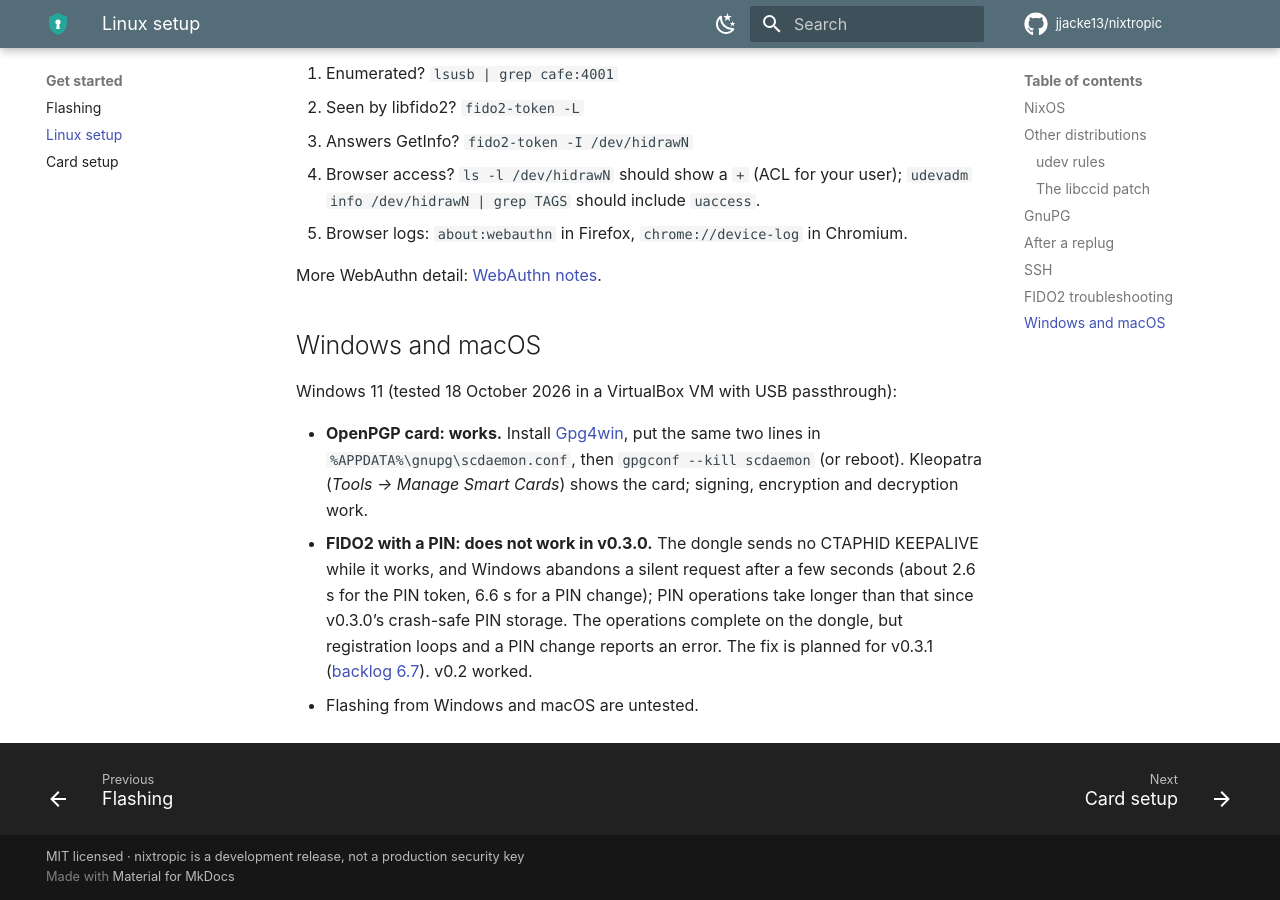
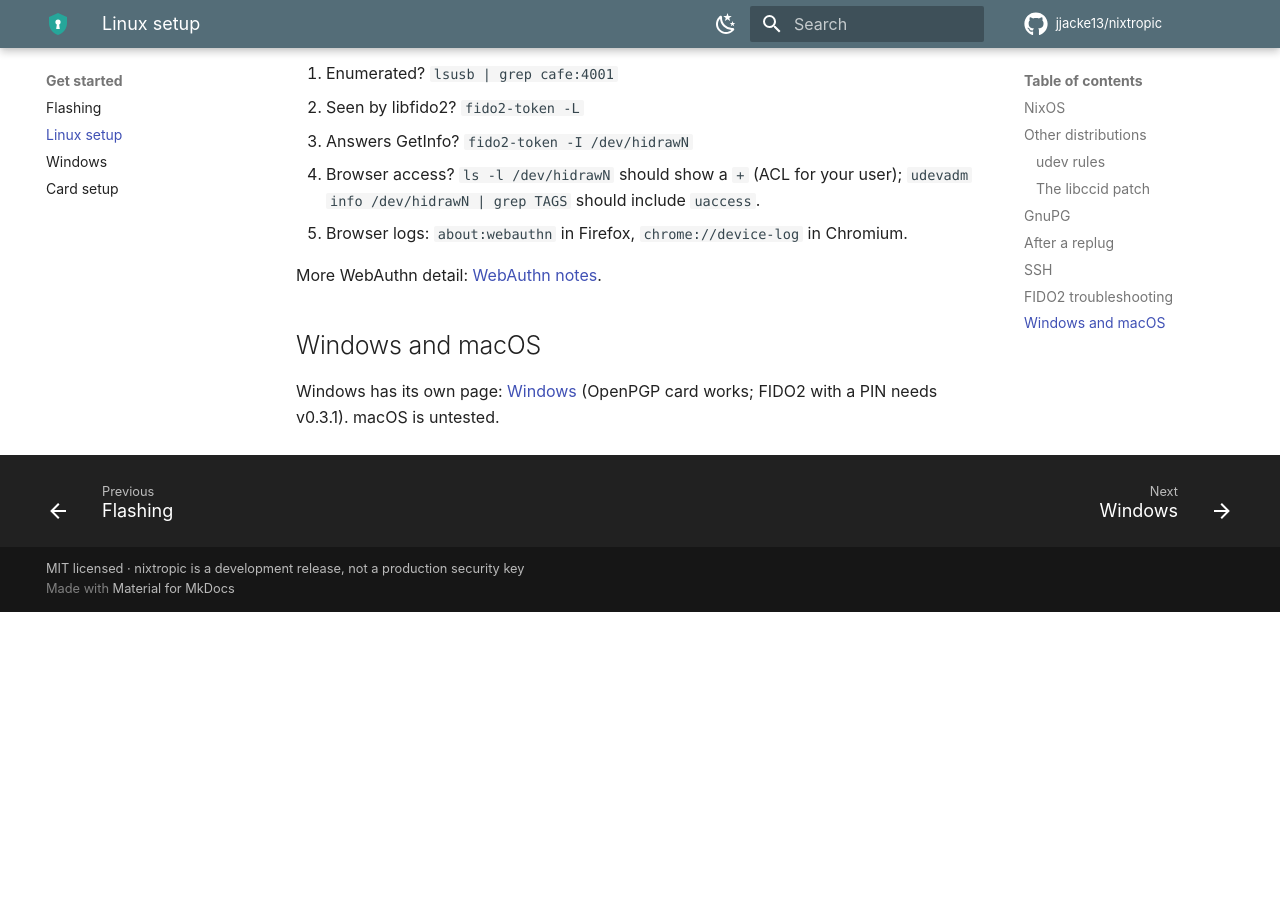
Before and after one commit to jjacke13/nixtropic, an MkDocs documentation site: the page built from docs/linux-setup.md, in a window 1280 px wide and 900 px high, scrolled down 3410 px. Built offline with MkDocs 1.6.1 and Material for MkDocs 9.7.7, drawn with Linux system fonts in a browser that asks for light colours; comment, search, counter and statistics services are not loaded; after the commit the page ends 4022 px from its top, so only the background shows below that.

Commit message:
docs: dedicated Windows page
Brings back the Windows section v0.2's README had, as its own page: what
works on Windows 11 with v0.3.0 (enumeration, the OpenPGP card in
Gpg4win/Kleopatra), the FIDO2-with-PIN known issue and its cause (no
CTAPHID KEEPALIVE), flashing and SSH notes, and VirtualBox passthrough
for testing. The Kleopatra screenshot is replaced with a v0.3 one (demo
keys). Linked from the nav, home page, README, status, Linux setup and
the WebAuthn notes.

Co-Authored-By: Claude Opus 5.5 <noreply@anthropic.com>

```diff
--- a/docs/linux-setup.md
+++ b/docs/linux-setup.md
@@ -157,16 +157,5 @@ More WebAuthn detail: [WebAuthn notes](webauthn.md).
 
 ## Windows and macOS
 
-Windows 11 (tested 18 October 2026 in a VirtualBox VM with USB passthrough):
-
-- **OpenPGP card: works.** Install [Gpg4win](https://gpg4win.org), put the same two lines
-  in `%APPDATA%\gnupg\scdaemon.conf`, then `gpgconf --kill scdaemon` (or reboot).
-  Kleopatra (*Tools → Manage Smart Cards*) shows the card; signing, encryption and
-  decryption work.
-- **FIDO2 with a PIN: does not work in v0.3.0.** The dongle sends no CTAPHID KEEPALIVE
-  while it works, and Windows abandons a silent request after a few seconds (about
-  2.6 s for the PIN token, 6.6 s for a PIN change); PIN operations take longer than that
-  since v0.3.0’s crash-safe PIN storage. The operations complete on the dongle, but
-  registration loops and a PIN change reports an error. The fix is planned for v0.3.1
-  ([backlog 6.7](backlog.md)). v0.2 worked.
-- Flashing from Windows and macOS are untested.
+Windows has its own page: [Windows](windows.md) (OpenPGP card works; FIDO2 with a PIN
+needs v0.3.1). macOS is untested.
--- a/mkdocs.yml
+++ b/mkdocs.yml
@@ -78,6 +78,7 @@ nav:
   - Get started:
       - Flashing: flashing.md
       - Linux setup: linux-setup.md
+      - Windows: windows.md
       - Card setup: card-setup.md
   - Using it:
       - WebAuthn notes: webauthn.md
```
Also changed, not shown: README.md (+1 -0 lines), docs/index.md (+4 -0 lines), docs/status.md (+1 -1 lines), docs/webauthn.md (+1 -1 lines), docs/windows.md (added, +83 -0 lines), docs/assets/kleopatra-windows.png.
